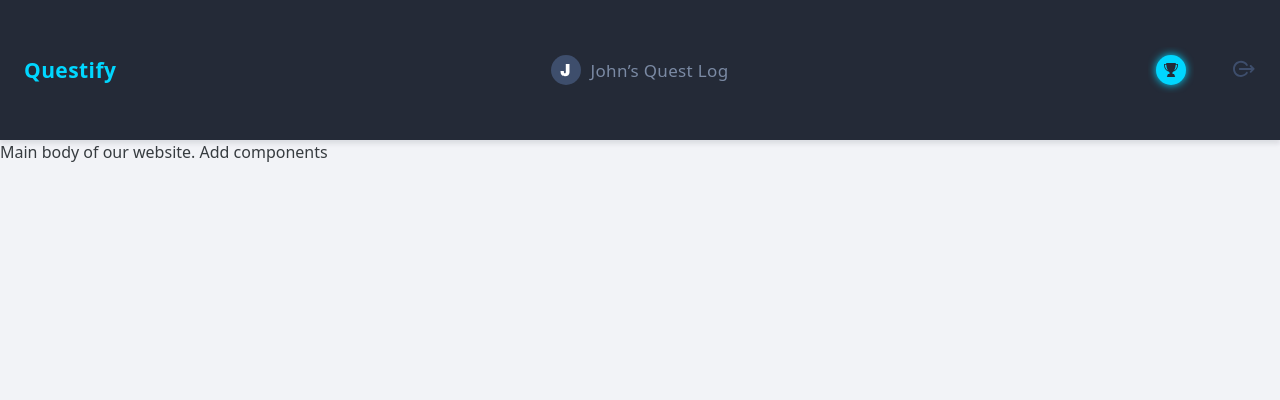
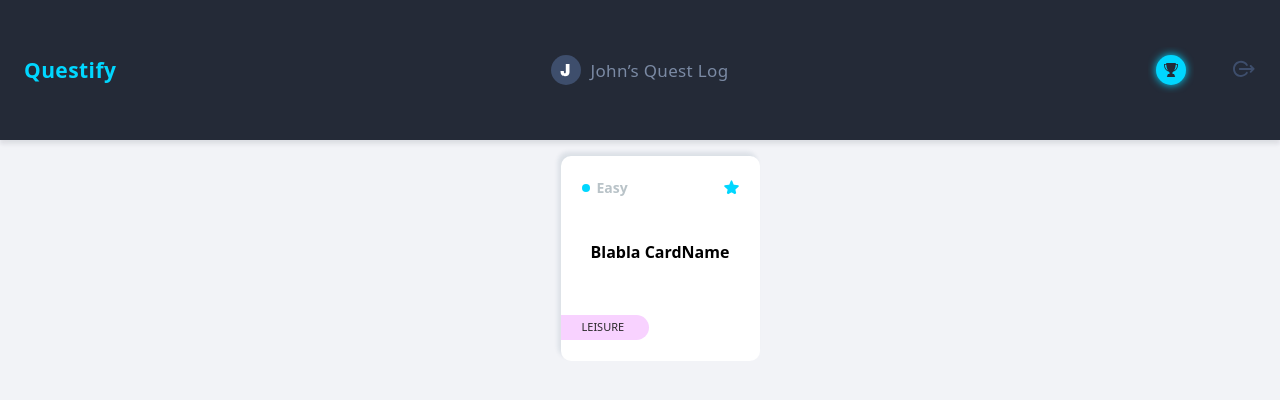
Before and after one commit to Mateusz-Gonera/Questify_front-end, a React (Vite) app: page / in a window 1280 px wide. Shown: the top 400 px of the page. Built offline with nearby package versions, Linux system fonts and the light colour scheme.

Commit message:
fix merge problem

```diff
--- a/src/components/navBar/NavBar.jsx
+++ b/src/components/navBar/NavBar.jsx
@@ -1,7 +1,7 @@
 import { NavLink } from "react-router-dom";
 //import { useDispatch } from 'react-redux';
 
-import Avatar from "../../assets/header/avatar.svg"
+import Avatar from "../../assets/header/avatar.svg";
 import ChallengeIcon from "../../assets/header/challengeIcon.svg";
 import Logout from "../../assets/header/logout.svg";
 
@@ -17,7 +17,8 @@ export const NavBar = () => {
 
 	return (
 		<>
-			<NavLink className={style.logo} to="/">Questify
+			<NavLink className={style.logo} to="/">
+				Questify
 			</NavLink>
 			<nav className={style.navWrapper}>
 				<div className={style.userMenu}>
@@ -28,7 +29,9 @@ export const NavBar = () => {
 				</div>
 				<img className={style.challengeIcon} src={ChallengeIcon} alt="logo" />
 
-				<button className={style.btn} type="button"><img src={Logout} /></button>
+				<button className={style.btn} type="button">
+					<img alt="logout" src={Logout} />
+				</button>
 				{/* do wylogowania dodać onclik jak ponizej*/}
 				{/* <button className={style.btn} type="button" onClick={() => dispatch(logout())} ><img src={Logout} /></button> */}
 			</nav>
--- a/src/pages/dashboard/Dashboard.jsx
+++ b/src/pages/dashboard/Dashboard.jsx
@@ -1,8 +1,9 @@
+import CardList from "../../components/CardsList/CardsList";
 
 const Dashboard = () => {
 	return (
 		<div>
-			Main body of our website. Add components
+			<CardList />
 		</div>
 	);
 };
```
